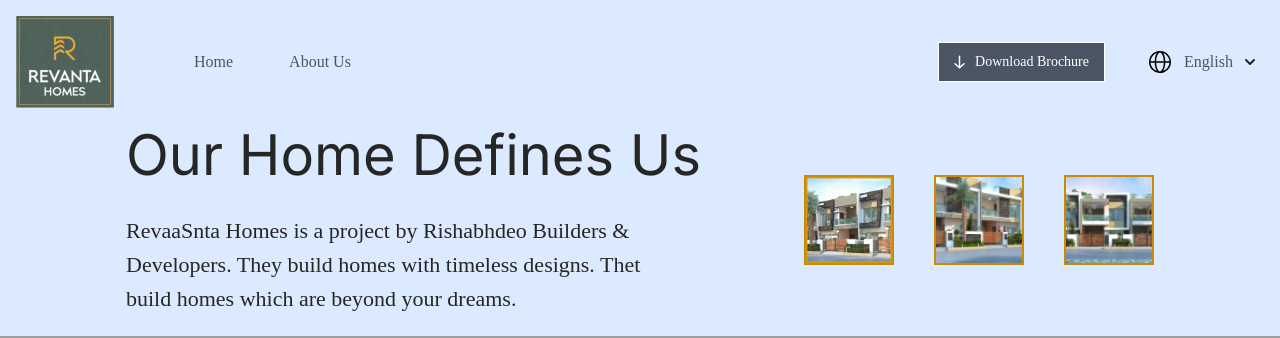
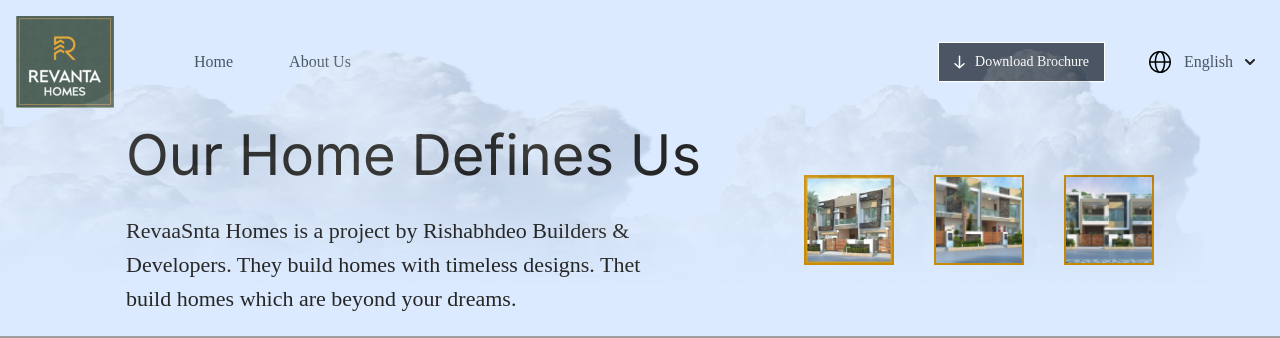
Before and after one commit to karshdev/revantahomes, a Next.js app: page / in a window 1280 px wide. Shown: the top 338 px of the page. Built offline with nearby package versions, Linux system fonts and the light colour scheme; grey boxes are pictures that could not be loaded.

Commit message:
added clouds

```diff
--- a/app/Header.js
+++ b/app/Header.js
@@ -7,6 +7,8 @@
     <div className="w-[100vw] h-[100vh] bg-gradient-to-tr from-blue-100 to-blue-100 overflow-hidden">
       <Navigation />
       <Section1 />
+      <img src='/Cloud.png' className='position absolute top-10 w-[749px] h-[248px] opacity-100'/>
+      <img src='/Cloud2.png' className='position absolute top-10 right-5 w-[749px] h-[248px] opacity-100'/>
     </div>
   )
 }
--- a/components/Navigation.js
+++ b/components/Navigation.js
@@ -3,7 +3,7 @@
 
 const Navigation = () => {
   return (
-    <div className='flex p-4  items-center justify-between' >
+    <div className='position relative flex p-4  items-center justify-between' >
       <div className='flex justify-center items-center gap-20 md:gap-15 '>
      <div>
       <img src='/LOGO.png' className='w-[80px] h-[72px] sm:w-[98px] sm:h-[92px]'/>
```
